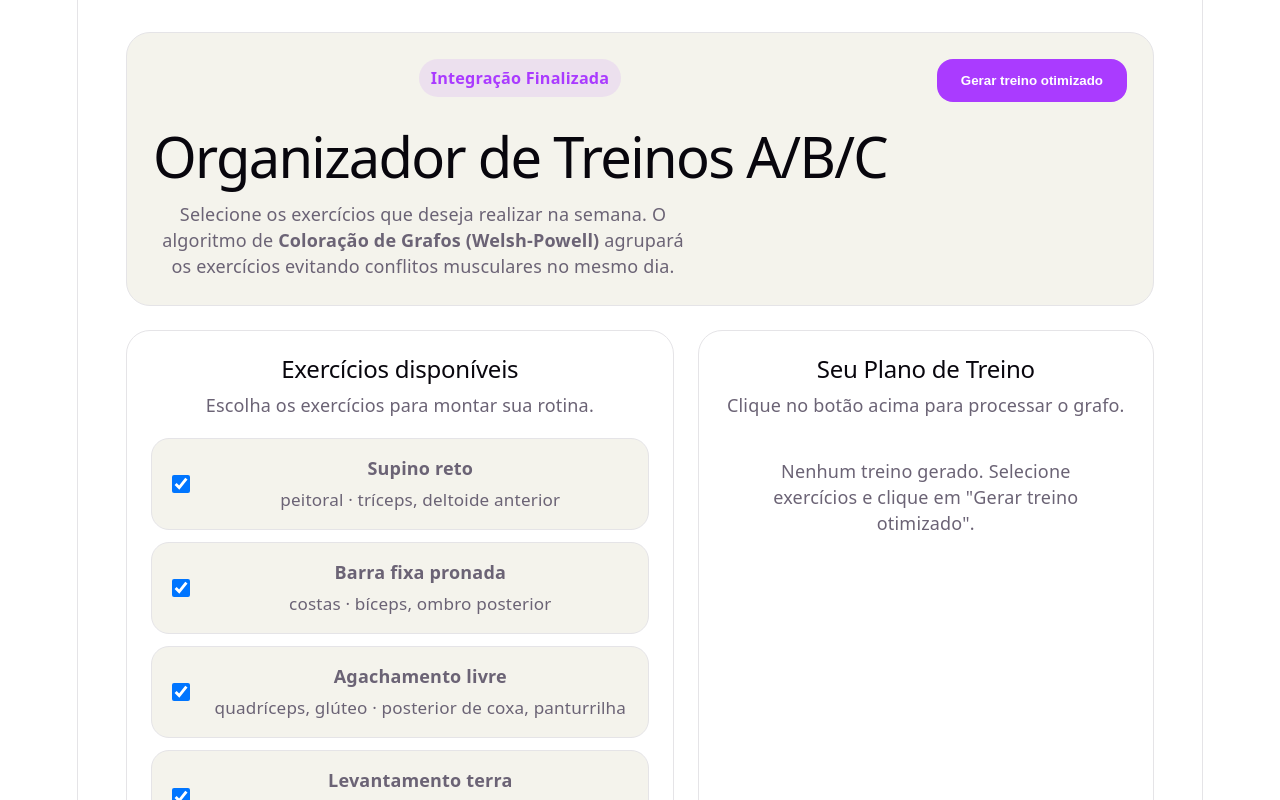
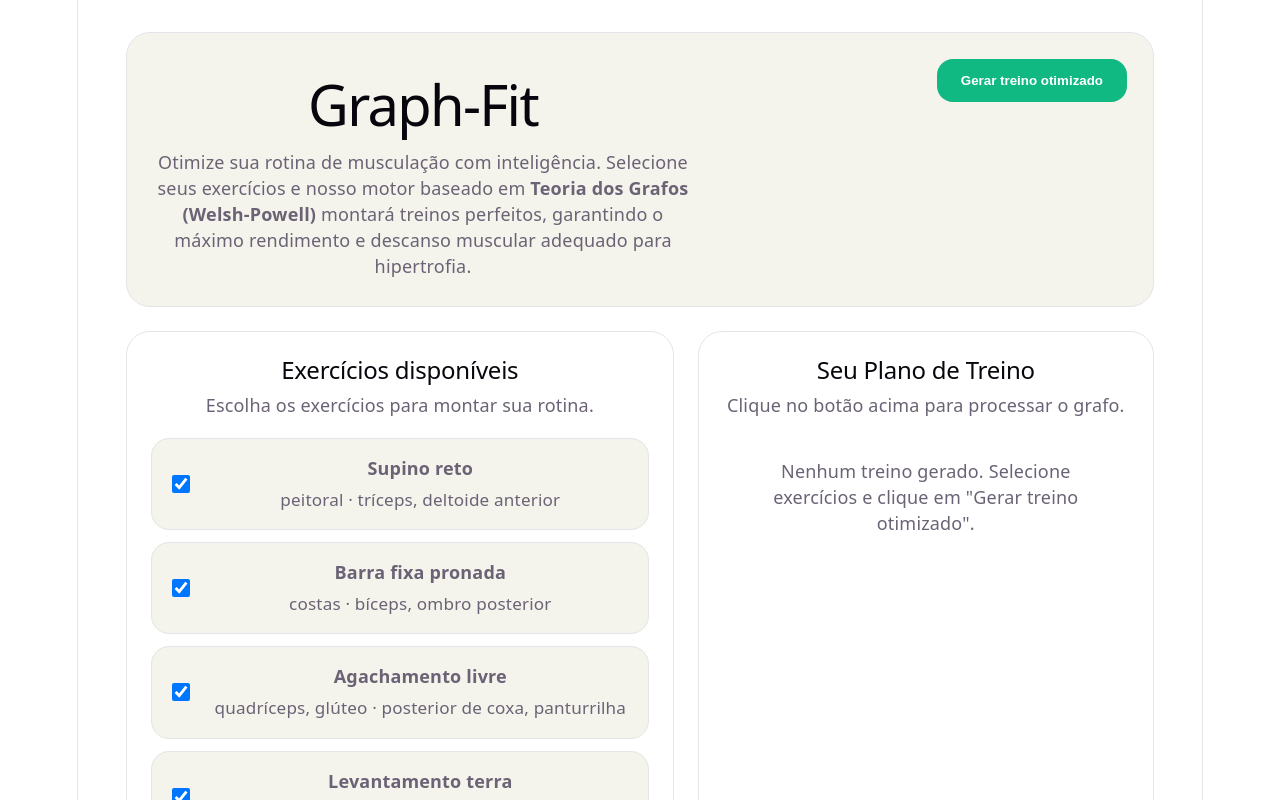
Before and after one commit to zlimaz/ProjetodeAlgoritmo-2026-01-Grafos, a React (Vite) app: page / in a window 1280 px wide. Shown: the top 800 px of the page. Built offline with nearby package versions, Linux system fonts and the light colour scheme.

Commit message:
style: atualiza cores para tema fitness verde, ajusta visibilidade dos cards e refina titulos

```diff
--- a/src/App.css
+++ b/src/App.css
@@ -310,7 +310,7 @@
 .training-badge {
   padding: 6px 12px;
   border-radius: 999px;
-  background: rgba(170, 59, 255, 0.12);
+  background: var(--accent-bg);
   color: var(--accent);
   font-weight: 700;
 }
@@ -326,9 +326,10 @@
 .training-card li {
   padding: 10px 14px;
   border-radius: 14px;
-  background: white;
+  background: var(--bg);
   color: var(--text-h);
   font-weight: 600;
+  border: 1px solid var(--border);
 }
 
 @media (max-width: 1024px) {
--- a/src/App.tsx
+++ b/src/App.tsx
@@ -38,11 +38,10 @@ function App() {
     <div className="app-shell">
       <header className="app-header">
         <div>
-          <span className="app-badge">Integração Finalizada</span>
-          <h1>Organizador de Treinos A/B/C</h1>
+          <h1>Graph-Fit</h1>
           <p className="app-lead">
-            Selecione os exercícios que deseja realizar na semana. O algoritmo de
-            <strong> Coloração de Grafos (Welsh-Powell)</strong> agrupará os exercícios evitando conflitos musculares no mesmo dia.
+            Otimize sua rotina de musculação com inteligência. Selecione seus exercícios e nosso motor baseado em
+            <strong> Teoria dos Grafos (Welsh-Powell)</strong> montará treinos perfeitos, garantindo o máximo rendimento e descanso muscular adequado para hipertrofia.
           </p>
         </div>
         <button className="action-button" onClick={handleGenerateWorkout}>
--- a/src/index.css
+++ b/src/index.css
@@ -4,9 +4,9 @@
   --bg: #fff;
   --border: #e5e4e7;
   --code-bg: #f4f3ec;
-  --accent: #aa3bff;
-  --accent-bg: rgba(170, 59, 255, 0.1);
-  --accent-border: rgba(170, 59, 255, 0.5);
+  --accent: #10b981;
+  --accent-bg: rgba(16, 185, 129, 0.1);
+  --accent-border: rgba(16, 185, 129, 0.5);
   --social-bg: rgba(244, 243, 236, 0.5);
   --shadow:
     rgba(0, 0, 0, 0.1) 0 10px 15px -3px, rgba(0, 0, 0, 0.05) 0 4px 6px -2px;
@@ -37,9 +37,9 @@
     --bg: #16171d;
     --border: #2e303a;
     --code-bg: #1f2028;
-    --accent: #c084fc;
-    --accent-bg: rgba(192, 132, 252, 0.15);
-    --accent-border: rgba(192, 132, 252, 0.5);
+    --accent: #34d399;
+    --accent-bg: rgba(52, 211, 153, 0.15);
+    --accent-border: rgba(52, 211, 153, 0.5);
     --social-bg: rgba(47, 48, 58, 0.5);
     --shadow:
       rgba(0, 0, 0, 0.4) 0 10px 15px -3px, rgba(0, 0, 0, 0.25) 0 4px 6px -2px;
```
